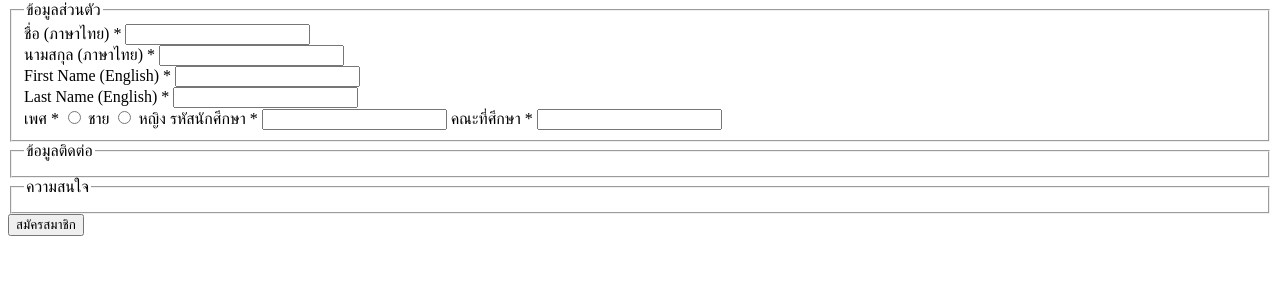
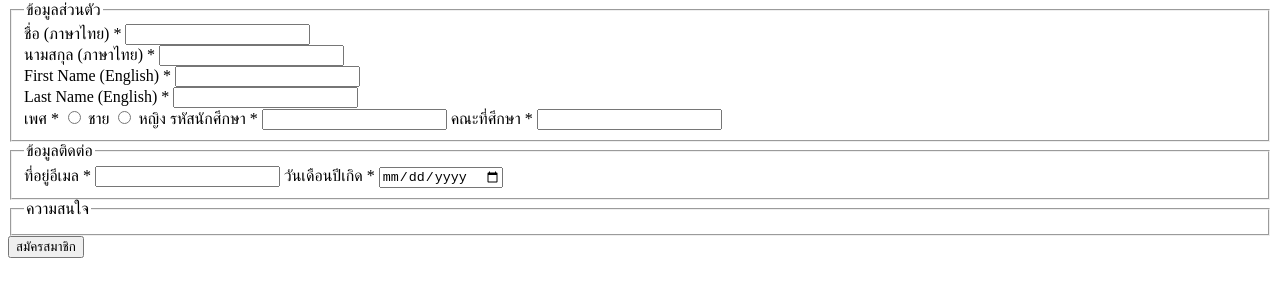
Before and after one commit to chayakornjitudomkul/6709616400_LibraryMembershipApplicationForm, a plain HTML site: page index.html in a window 1280 px wide. Shown: the part 79-376 px from the top of the page. Drawn offline with Linux system fonts and the light colour scheme.

Commit message:
Add Contact Information fields in form

```diff
--- a/index.html
+++ b/index.html
@@ -51,6 +51,10 @@
         </fieldset>
         <fieldset>
             <legend>ข้อมูลติดต่อ</legend>
+            <label for="email">ที่อยู่อีเมล <span>*</span></label>
+            <input type="email" id="email" name="email" required>
+            <label for="birthDate">วันเดือนปีเกิด <span>*</span></label>
+            <input type="date" id="birthDate" name="birthDate" required>
         </fieldset>
         <fieldset>
             <legend>ความสนใจ</legend>
```
